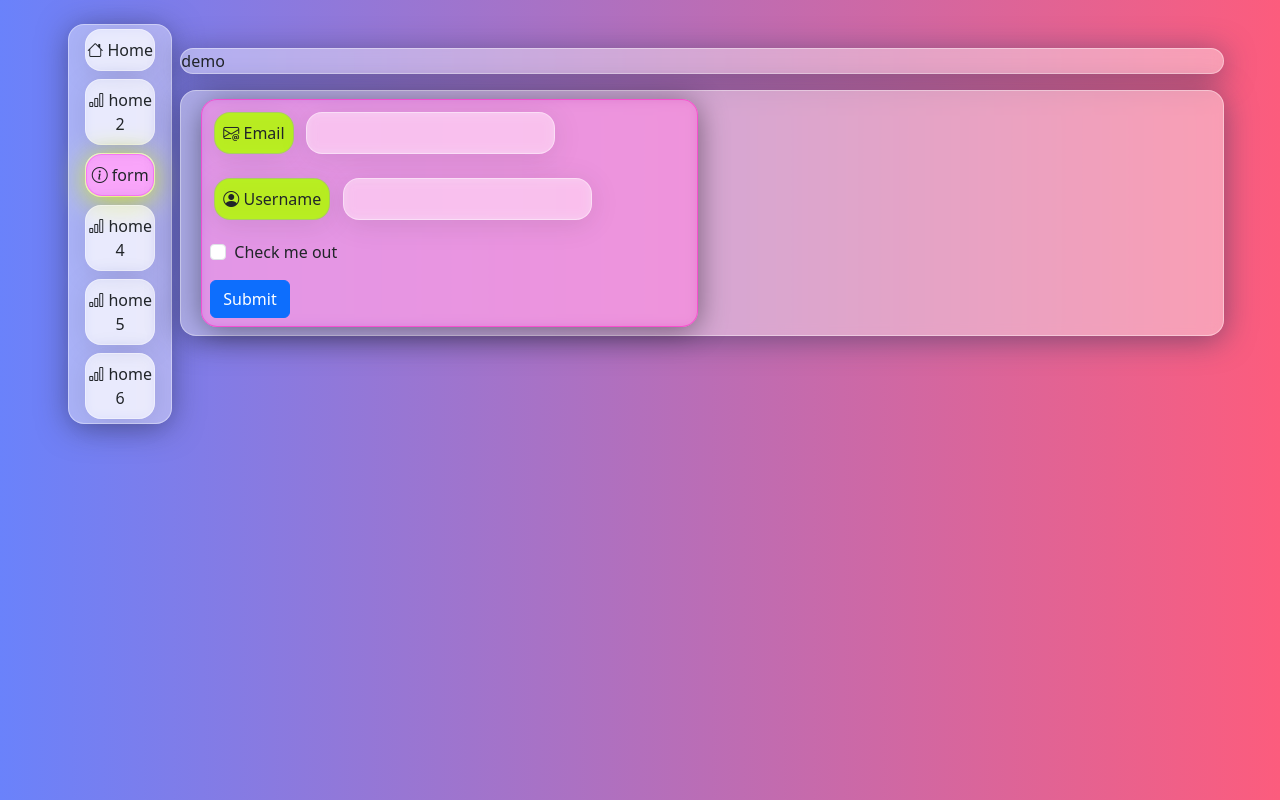
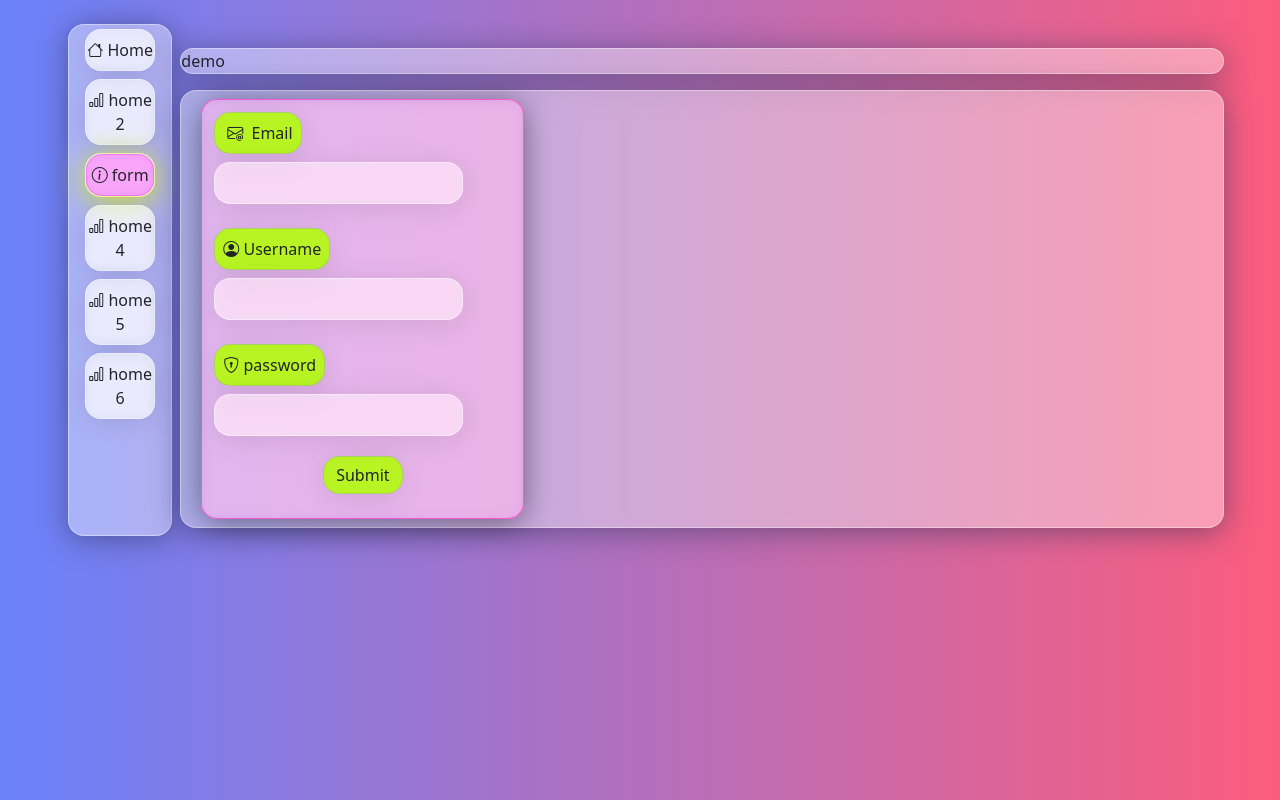
Before and after one commit to shakti-vanani/viral-admin-dashboard, a plain HTML site: page form.html in a window 1280 px wide. Drawn offline with nearby package versions, Linux system fonts and the light colour scheme.

Commit message:
form glass add

```diff
--- a/css/glass.css
+++ b/css/glass.css
@@ -9,7 +9,14 @@ body {
     /* W3C, IE 10+/ Edge, Firefox 16+, Chrome 26+, Opera 12+, Safari 7+ */
 
 }
-
+.btn:hover{
+    background: rgba(176, 255, 6, 0.875);
+    border-radius: 16px;
+    box-shadow: 0 4px 30px rgba(176, 255, 6, 0.875);
+    backdrop-filter: blur(5px);
+    -webkit-backdrop-filter: blur(5px);
+    border: 1px solid rgba(255, 29, 240, 0.3);
+}
 .nav-item:hover {
 
     background: rgba(255, 29, 240, 0.37);
@@ -31,7 +38,7 @@ body {
 
 .viral-card-3 {
 
-    background: rgba(255, 52, 201, 0.36);
+    background: rgba(255, 136, 223, 0.36);
     border-radius: 16px;
     box-shadow: 0 4px 30px rgba(0, 0, 0, 0.457);
     backdrop-filter: blur(5.9px);
--- a/form.html
+++ b/form.html
@@ -48,11 +48,11 @@
                 </div>
 
                 <div class="row viral-card mt-3">
-                    <div class="col-6  m-2">
+                    <div class="col-4 m-2">
                         <form class="viral-card-3 p-2">
                             <div class="mb-3">
                                 <label for="email" class="form-label viral-card-2 m-1 p-2"><i
-                                        class="bi bi-envelope-at"></i> Email</label>
+                                        class="bi bi-envelope-at m-1"></i> Email</label>
                                 <input type="email" class="viral-card-1 m-1 p-2" id="email">
 
                             </div>
@@ -62,17 +62,20 @@
                                 <input type="text" class="viral-card-1 m-1 p-2" id="username">
 
                             </div>
-                            <div class="mb-3 form-check">
-                                <input type="checkbox" class="form-check-input" id="exampleCheck1">
-                                <label class="form-check-label" for="exampleCheck1">Check me out</label>
+                            <div class="mb-3">
+                                <label for="password" class="form-label viral-card-2 m-1 p-2"><i class="bi bi-shield-lock"></i> password</label>
+                                <input type="password" class="viral-card-1 m-1 p-2" id="password">
+
                             </div>
-                            <button type="submit" class="btn btn-primary">Submit</button>
+                           <div class="mb-3 text-center">
+                            <button type="submit" class="btn viral-card-2 ">Submit</button>
+                        </div>
                         </form>
                     </div>
-
-                    <div class="col-4 m-1">
+                    <div class="col-4 m-2">
 
                     </div>
+
                 </div>
 
             </div>
```
